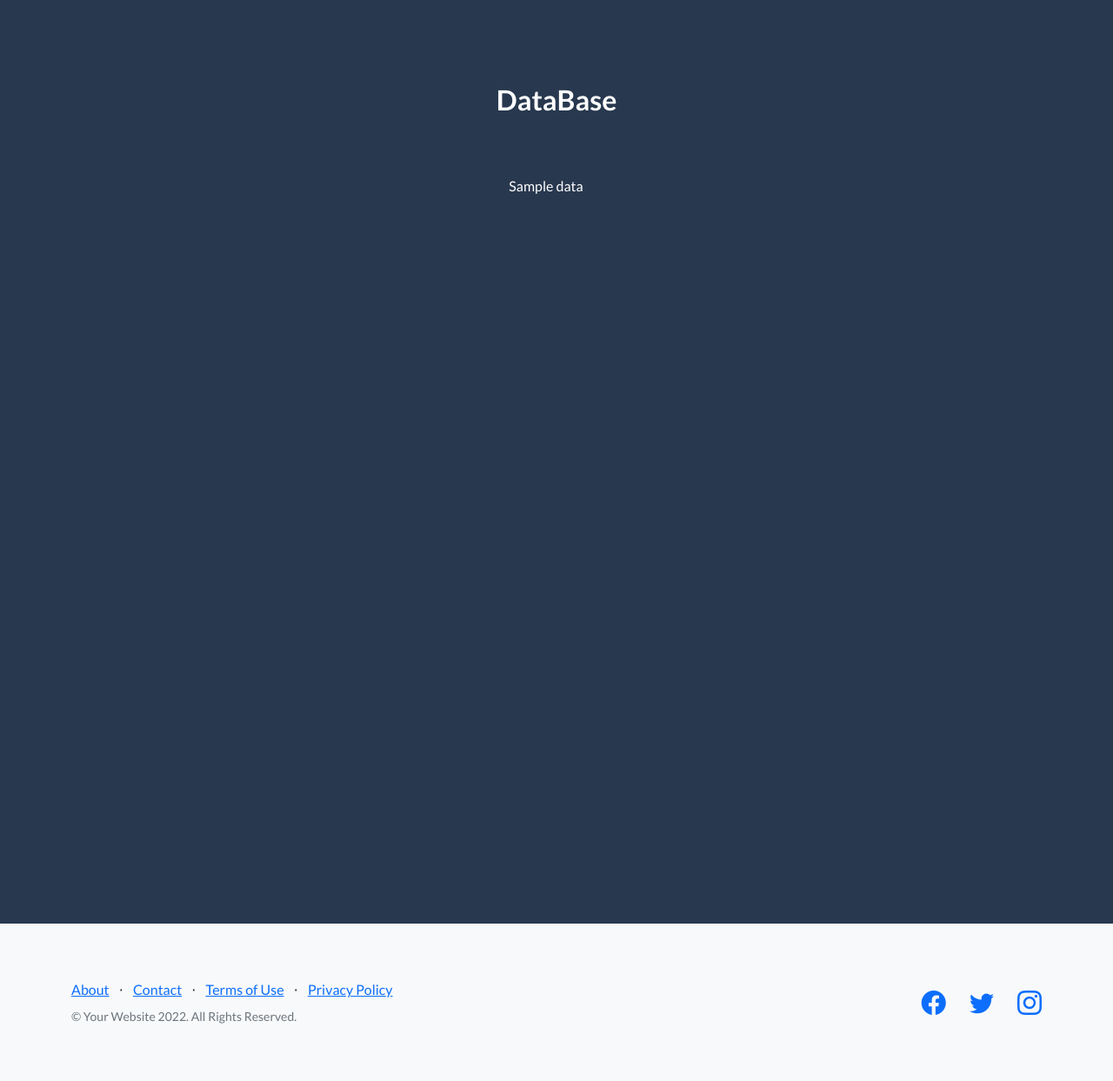
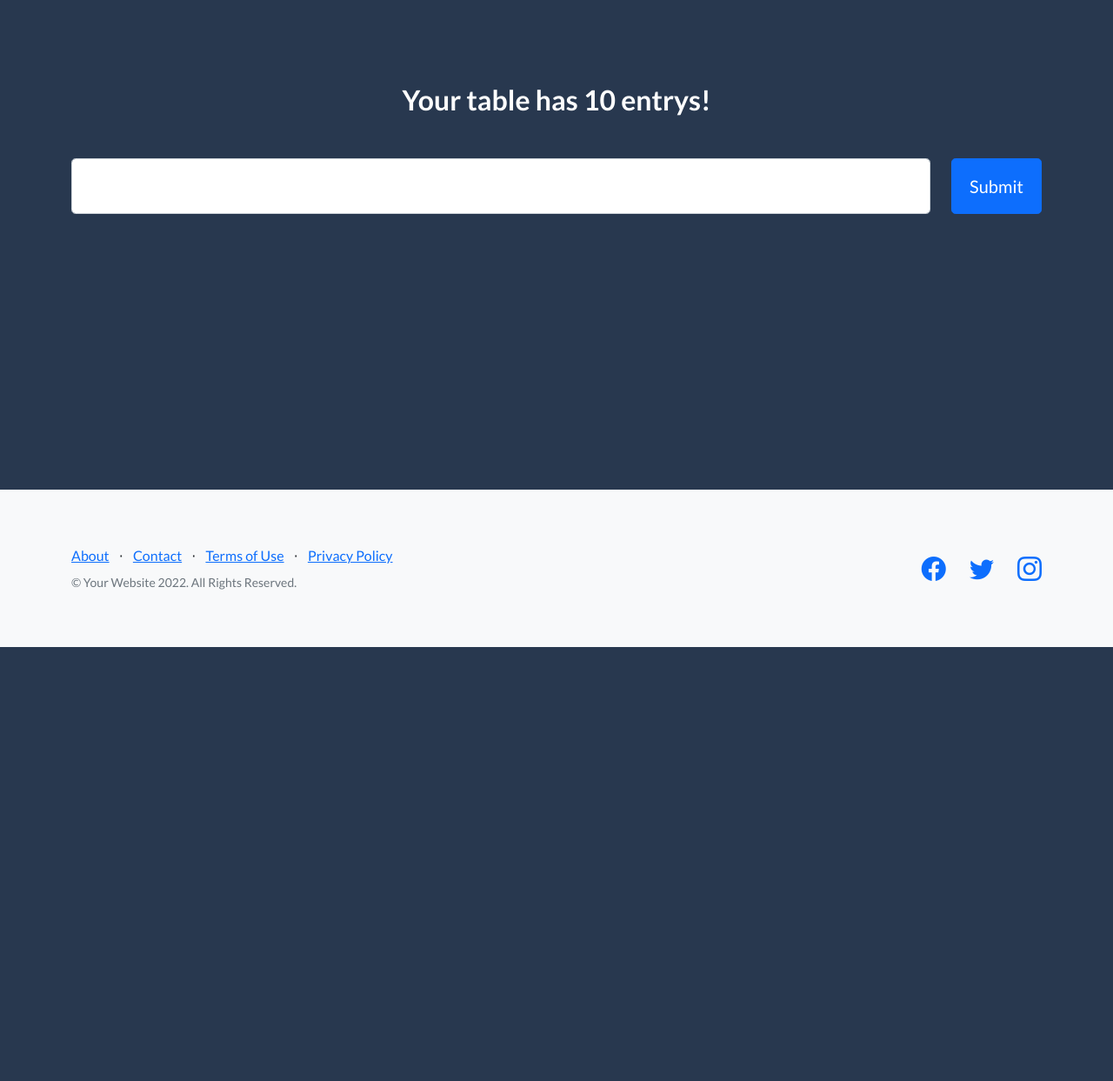
Before and after one commit to paulusdaco/cefet-proj-constr-sistemas-Snemp-Projeto7, a Flask app: template SNEMP/templates/bd.html in a window 1280 px wide. Shown: the part 56-1299 px from the top of the page at 87% size. After the commit the page ends 800 px from the top, so only its background shows below. Run offline with Flask 2, Linux system fonts and the light colour scheme; the template is opened without the code that fills it: most values are stand-ins (such as "Sample title", 1, 10 or a date in 2020); some libraries are stand-ins or nearby versions.

Commit message:
Otimização
Redução da escalabilidade do tempo de carregamento baseada no tamanho do arquivo csv

```diff
--- a/SNEMP/app.py
+++ b/SNEMP/app.py
@@ -52,9 +52,10 @@ def bd(id):
     for val in data:
         path = os.path.join("static/Excel/",val[1])
         data = pd.read_csv(path)
-        data.to_html("output.html")
+    numrow = len(data)
     con.close()
-    return render_template("bd.html", data=data.to_html(index=False, classes="table table-bordered text-white center").replace('<th>','<th class="align-middle" style="text-align:center">'))
+    # return render_template("bd.html", value = numrow, data = data.to_html(index=False, classes="table table-bordered text-white center").replace('<th>','<th class="align-middle" style="text-align:center">'))
+    return render_template("bd.html", value = numrow)
 
 @app.route('/delete_record/<string:id>')
 def delete_record(id):
--- a/SNEMP/templates/bd.html
+++ b/SNEMP/templates/bd.html
@@ -33,12 +33,20 @@
                     <div class="col">
                         <div class="text-center text-white">
                             <!-- Page heading-->
-                            <h1 class="mb-5 mt--1">DataBase</h1>
-                            <div class="row" id ="table-wrapper">
+                            <h1 class="mb-5 mt--1">Your table has {{value}} entrys!</h1>
+                                <div class="row">
+                                    <div class="col">
+                                        <input class="form-control form-control-lg" name="search" id="searchbar" value="" type="input" required=true/>
+                                    </div>
+                                    <div class="col-auto"><button class="btn btn-primary btn-lg" type="submit">Submit</button></div>
+                                </div>
+
+                            <!-- div class="row" id ="table-wrapper">
                                 <div id ="table-scroll">
                                     {{data|safe}}
                                 </div>
-                            </div>
+                            </div -->
+
                         </div>
                     </div>
                 </div>
```
Also changed, not shown: SNEMP/MyData.db (added).
